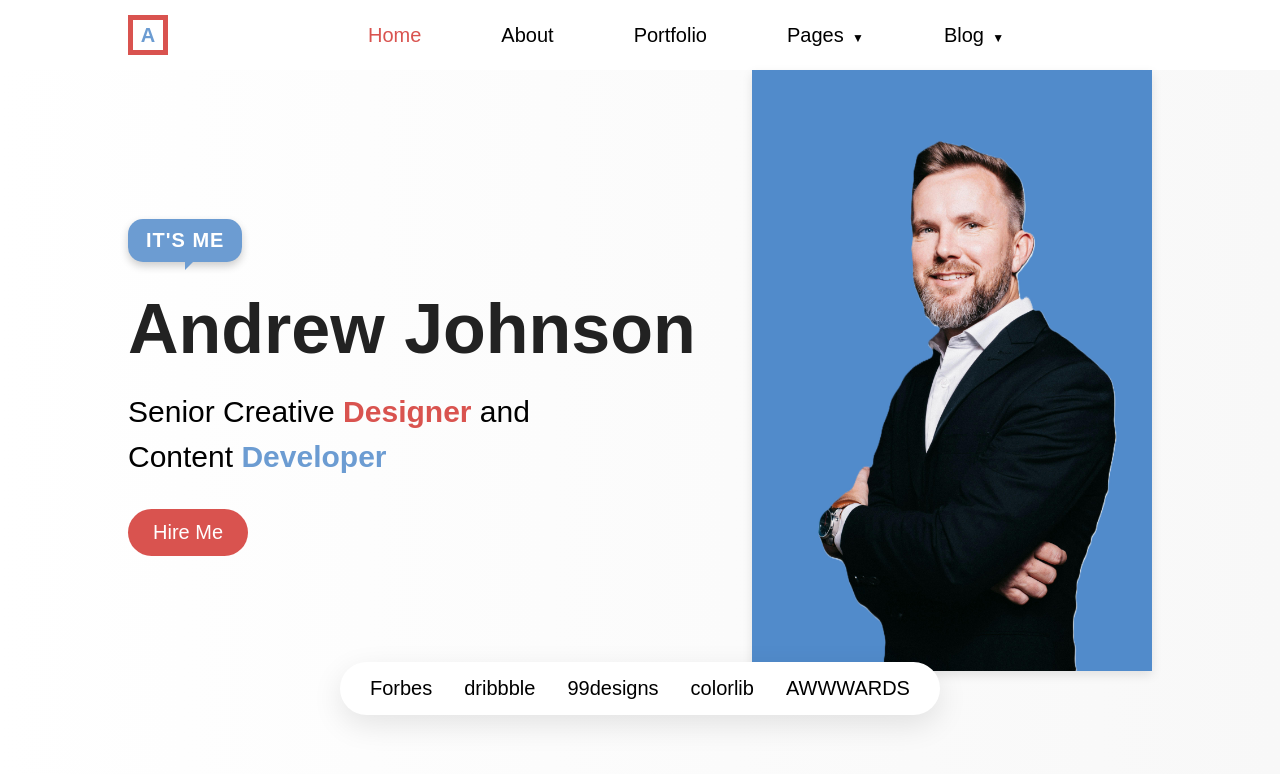
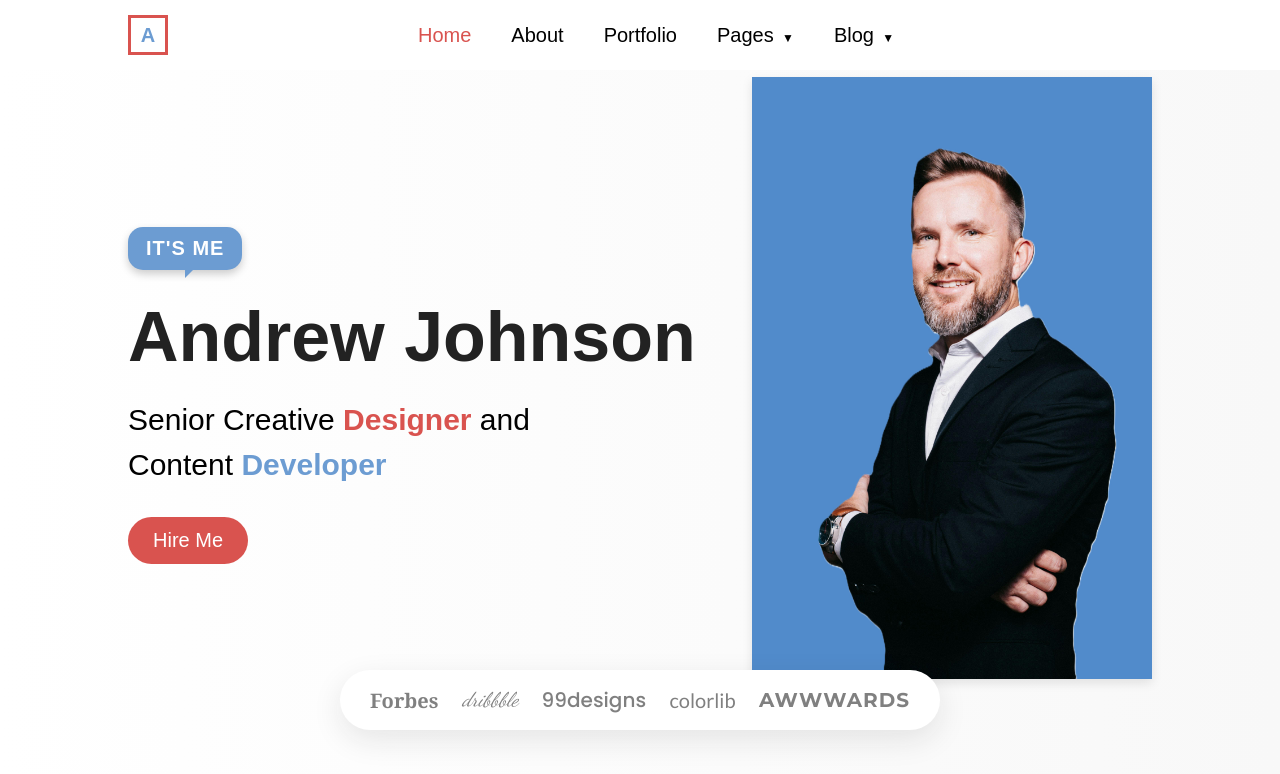
Before and after one commit to vidithap/template, a plain HTML site: page index.html in a window 1280 px wide. Drawn offline with Linux system fonts and the light colour scheme.

Commit message:
modified css and html

```diff
--- a/index.html
+++ b/index.html
@@ -4,7 +4,7 @@
         <meta charset="UTF-8">
         <title>Template</title>
         <link rel="stylesheet" href="style.css">
-    </head>
+        <link href="https://fonts.googleapis.com/css2?family=Dancing+Script&family=Lato&family=Montserrat:wght@700&family=Poppins:wght@500&display=swap" rel="stylesheet">
     <body>
         <nav>
             <div class="logo">
--- a/style.css
+++ b/style.css
@@ -6,7 +6,19 @@
 }
 
 body {
+    min-height: 100vh;
+    display: flex;
+    flex-direction: column;
+    justify-content: space-between;
     background-color: #f8f8f8;
+}
+
+nav {
+    display: flex;
+    align-items: center;
+    justify-content: flex-start;
+    padding: 15px 10%;
+    background: white;
 }
 
 .logo {
@@ -15,25 +27,18 @@ body {
     justify-content: center;
     width: 40px;
     height: 40px;
-    border: 5px solid #d9534f;
+    border: 3px solid #d9534f;
     font-size: 20px;
     font-weight: bold;
     color: #6c9cd2;
-    margin-right: 200px;
-}
-
-nav {
-    display: flex;
-    align-items: center;
-    justify-content: start;
-    padding: 15px 10%;
-    background: white;
+    margin-right: 250px;
 }
 
 .nav-links {
     display: flex;
+    align-items: center;
     list-style: none;
-    gap: 80px;
+    gap: 40px;
 }
 
 .nav-links a {
@@ -67,9 +72,10 @@ nav {
     justify-content: space-between;
     padding: 100px 10%;
     background: linear-gradient(to right, #fff, #f8f8f8);
-    min-height: 80vh;
+    min-height: calc(100vh - 80px);
     position:relative;
     overflow: visible;
+    top: -10px;
 }
 
 .hero-text {
@@ -160,6 +166,7 @@ nav {
 .white-box {
     position: absolute;
     font-size: 20px;
+    color: gray;
     bottom: 60px;
     left: 50%;
     transform: translateX(-50%);
@@ -172,10 +179,17 @@ nav {
     align-items: center;
     flex-wrap: wrap;
     gap: 20px;
-    box-shadow: 0px 10px 30px rgba(0, 0, 0, 0.1);
+    box-shadow: 0px 10px 30px rgba(26, 25, 25, 0.1);
     z-index: 10;
     text-align: center;
 }
+
+.white-box span:nth-child(1) { font-family: "Georgia", "Times New Roman", serif; font-weight: bold; }
+.white-box span:nth-child(2) { font-family: "Dancing Script", cursive; font-style: italic; }
+.white-box span:nth-child(3) { font-family: "Poppins", sans-serif; font-weight: 500; }
+.white-box span:nth-child(4) { font-family: "Lato", sans-serif; font-weight: 400; }
+.white-box span:nth-child(5) { font-family: "Montserrat", sans-serif; font-weight: bold; letter-spacing: 1px; }
+
 
 @media (max-width: 768px) {
     nav {
@@ -192,7 +206,8 @@ nav {
     .hero {
         flex-direction: column;
         text-align: center;
-        padding: 50px 5%;
+        padding-top: 80px;
+        padding-bottom: 50px;
     }
 
     .hero-text h1 {
```
